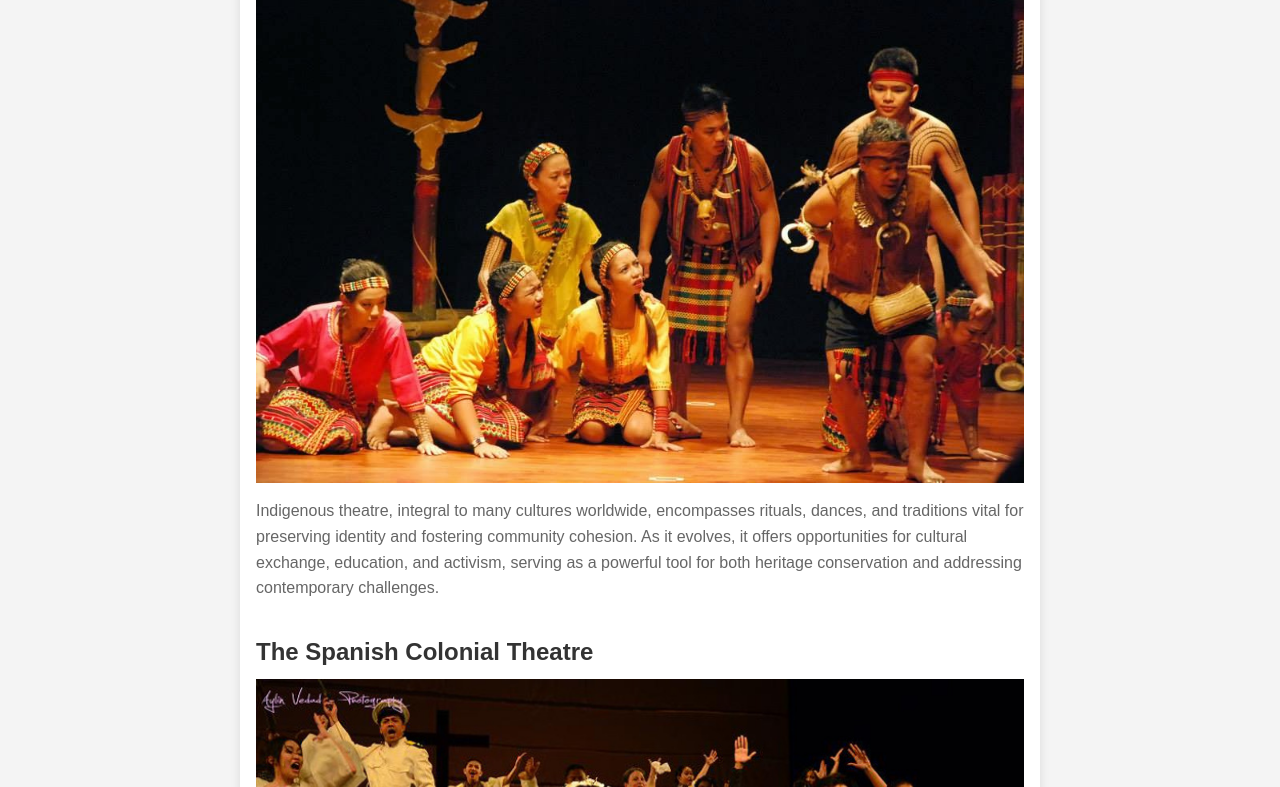
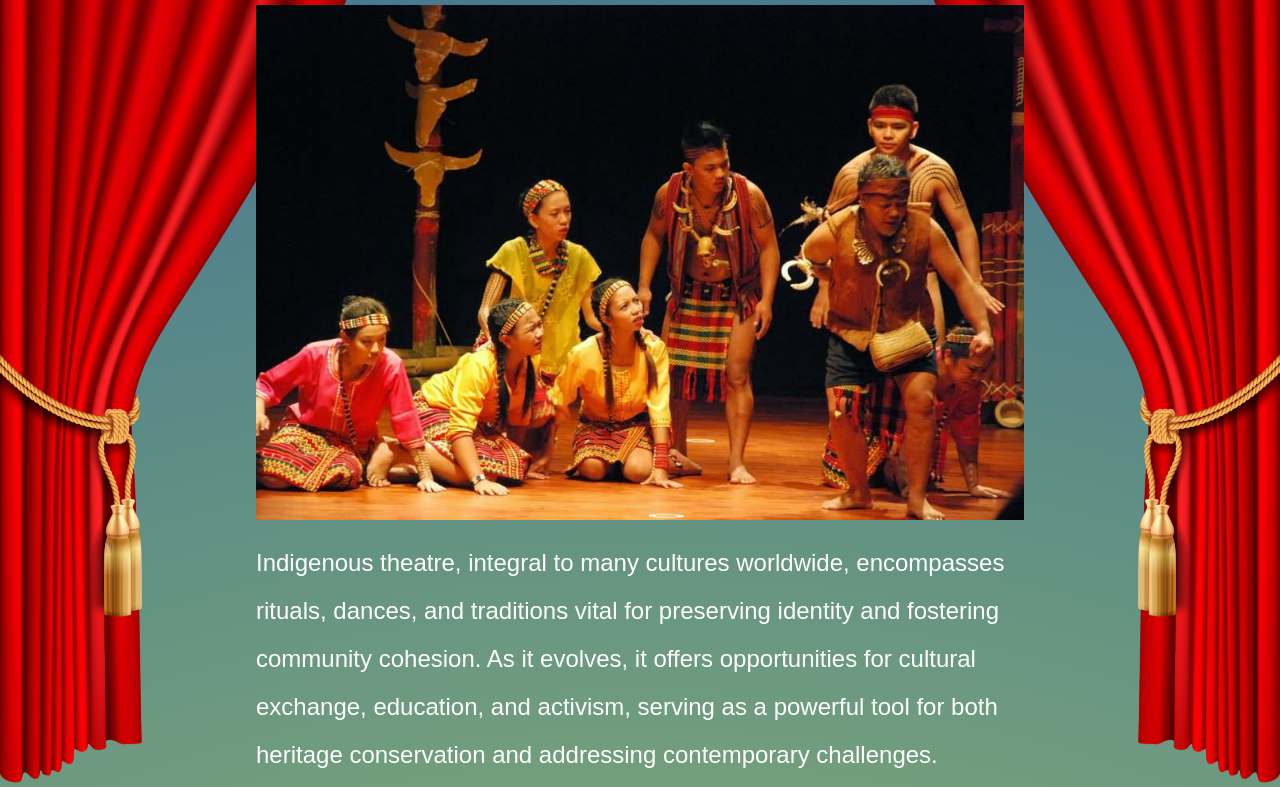
Before and after one commit to hubertsangil/ART-APP-THEATRE-MUSEUM, a plain HTML site: page index.html in a window 1280 px wide. Shown: the part 343-1130 px from the top of the page. Drawn offline with Linux system fonts and the light colour scheme.

Commit message:
Changed design.

```diff
--- a/index.html
+++ b/index.html
@@ -7,6 +7,8 @@
     <link rel="stylesheet" href="styles.css">
 </head>
 <body>
+    <img src="redcurtain.png" alt="Red Curtain" id="red-curtain-left">
+    <img src="redcurtain.png" alt="Red Curtain" id="red-curtain-right">
     <header>
         <img src="spotlighttext2.png" alt="Spotlight">
     </header>
--- a/styles.css
+++ b/styles.css
@@ -8,13 +8,13 @@ body, h1, h2, p, header, main, footer {
 
 body {
     font-family: Arial, sans-serif;
-    line-height: 1.6;
+    line-height: 2;
     color: #333;
-    background-color: #f4f4f4;
+    background: radial-gradient(circle, #c2e356, #32679b);
+
 }
 
 header {
-    background: #333;
     color: #fff;
     padding: 1rem 0;
     text-align: center;
@@ -35,8 +35,6 @@ main {
     max-width: 800px;
     margin: 2rem auto;
     padding: 1rem;
-    background: #fff;
-    box-shadow: 0 0 10px rgba(0, 0, 0, 0.1);
     position: relative;
 }
 
@@ -45,12 +43,14 @@ main {
 }
 
 .theatre h2 {
-    color: #333;
+    color: #ffffff;
     margin-bottom: 0.5rem;
+    font-size: 36px;
 }
 
 .theatre p {
-    color: #666;
+    color: #ffffff;
+    font-size: 24px;
 }
 
 .theatre img {
@@ -62,7 +62,6 @@ main {
 footer {
     text-align: center;
     padding: 1rem 0;
-    background: #333;
     color: #fff;
     margin-top: 2rem;
 }
@@ -97,3 +96,20 @@ footer {
 .animate-slide-right {
     animation: slide-right 0.5s ease forwards;
 }
+
+#red-curtain-left {
+    position: fixed;
+    top: 0px;
+    left: 0px;
+    width: 800px;
+    height: auto;
+}
+
+#red-curtain-right {
+    position: fixed;
+    transform: scaleX(-1);
+    top: 0px;
+    right: 0px;
+    width: 800px;
+    height: auto;
+}
```
Also changed, not shown: redcurtain.png (added).
